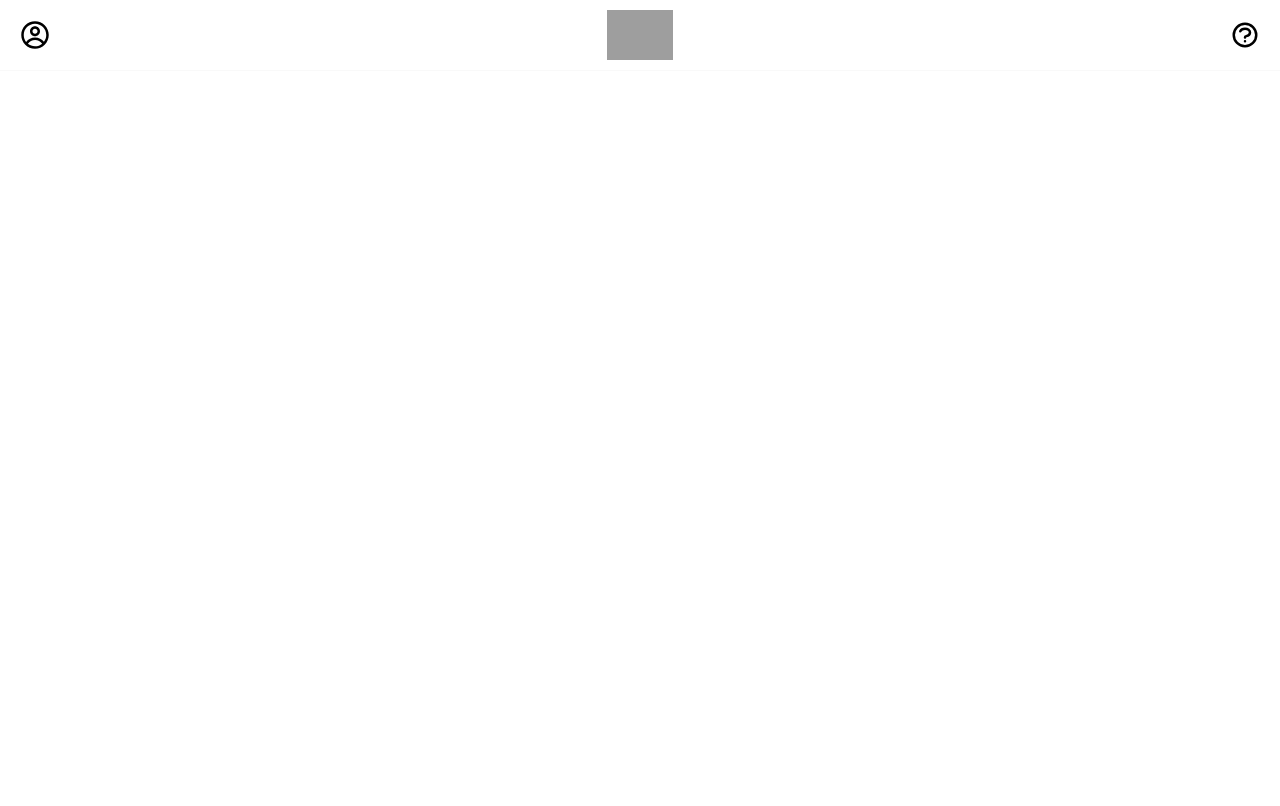
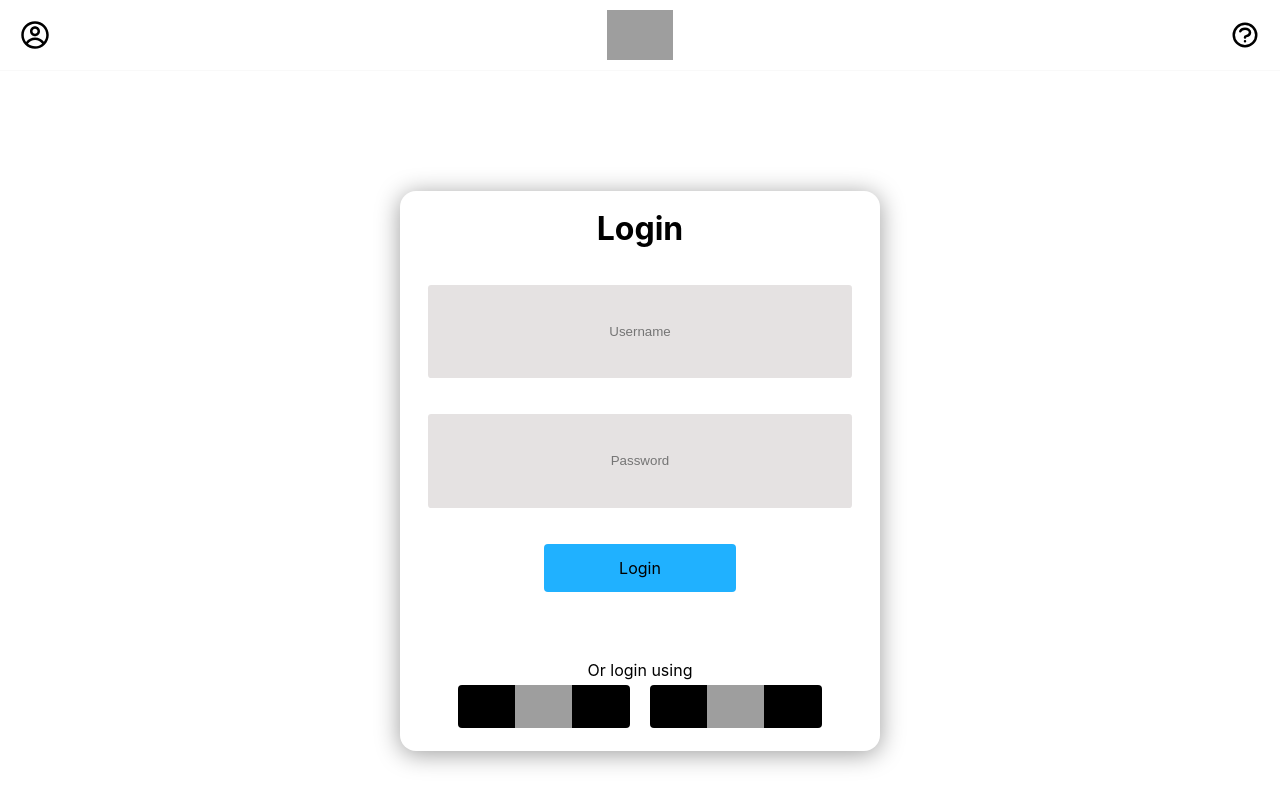
Before and after one commit to etaoin-shrdlu/HackHarvard22, a React (Create React App) app in the folder hackhavard2/: page /login in a window 1280 px wide. Before the commit this address had no page. Shown: the top 806 px of the page. Built offline with nearby package versions, Linux system fonts and the light colour scheme; grey boxes are pictures that could not be loaded.

Commit message:
login page

```diff
--- a/hackhavard2/src/App/App.js
+++ b/hackhavard2/src/App/App.js
@@ -12,6 +12,7 @@
 import LandingPage from '../LandingPage/LandingPage';
 import Appetizers from '../Appetizers/Appetizers';
 import AllType from '../AllType/AllType';
+import LoginForm from '../Login/LoginForm';
 
 function App() {
   return (
@@ -19,6 +20,7 @@
       <Header />
       <Router>
         <Routes>
+          <Route path="/login" element={<LoginForm />} />
           <Route path="/" element={<LandingPage />} />
           <Route path="/question" element={<Questions />} />
           <Route path="/Entrees" element={<Entrees />} />
--- /dev/null
+++ b/hackhavard2/src/Login/LoginForm.css
@@ -0,0 +1,107 @@
+.pages {
+    margin: 0;
+    box-sizing: border-box;
+    font-family: 'Roboto', sans-serif;
+}
+
+.page {
+    height: 100vh;
+    width: 100%;
+    display: flex;
+    justify-content: center;
+    align-items: center;
+}
+
+.cover {
+    background-color: white;
+    width: 30em;
+    height: 35em;
+    position: relative;
+    border-radius: 1em;
+    box-shadow: 0 0.188em 1.55em rgb(156, 156, 156);
+    display: flex;
+    flex-direction: column;
+    align-items: center;
+    justify-content: space-around;
+}
+
+.alt-login {
+    width: 80%;
+    height: 3em;
+    display: flex;
+    justify-content: space-around;
+}
+
+.alt-login div {
+    width: 45%;
+    height: 90%;
+    border-radius: 0.25em;
+    background-color: black;
+    background-position: center;
+    background-size: contain;
+    background-repeat: no-repeat;
+    cursor: pointer;
+}
+
+.google {
+    background-image: url("https://img.icons8.com/color/48/000000/google-logo.png");
+}
+
+.facebook {
+    background-image: url("https://img.icons8.com/color/48/000000/facebook-new.png");
+}
+
+input {
+    border: none;
+    background-color: rgb(229, 226, 226);
+    height: 4em;
+    width: 80%;
+    border-radius: 0.25em;
+    text-align: center;
+    padding: 1.5em;
+}
+
+input:focus {
+    outline-color: rgb(32, 177, 255);
+}
+
+.login-btn {
+    width: 40%;
+    height: 3em;
+    background-color: rgb(32, 177, 255);
+    display: flex;
+    justify-content: center;
+    align-items: center;
+    transition: 0.5s;
+    border-radius: 0.25em;
+    cursor: pointer;
+}
+
+.login-btn:hover {
+    transform: scale(1.25)
+}
+
+.text {
+    position: relative;
+    bottom: -2em;
+}
+
+.hide {
+    display: none;
+}
+
+.login-popup {
+    position: absolute;
+    height: 30em;
+    width: 30em;
+    display: flex;
+    flex-direction: column;
+    align-items: center;
+    justify-content: center;
+    border-radius: 0.25em;
+    background-color: black;
+    color: white;
+    bottom: 0;
+    transform: scale(1);
+    transform: 1.5s;
+}
--- /dev/null
+++ b/hackhavard2/src/Login/LoginForm.js
@@ -0,0 +1,32 @@
+import React, {useState} from 'react';
+import "./LoginForm.css";
+
+function LoginForm() {
+    const [popupStyle, showPopup] = useState("hide");
+
+    const popup = () => {
+        showPopup("login-popup");
+        setTimeout(() => showPopup("hide"), 3000);
+    }
+
+    return (
+        <div className="page">
+            <div className="cover">
+                <h1>Login</h1>
+                <input type="text" placeholder="Username" />
+                <input type="password" placeholder="Password" />
+
+                <div className='login-btn'>Login</div>
+
+                <p className='text'>Or login using</p>
+
+                <div className='alt-login'>
+                    <div className='facebook'></div>
+                    <div className='google'></div>
+                </div>
+            </div>
+        </div>
+    )
+}
+
+export default LoginForm;
```
